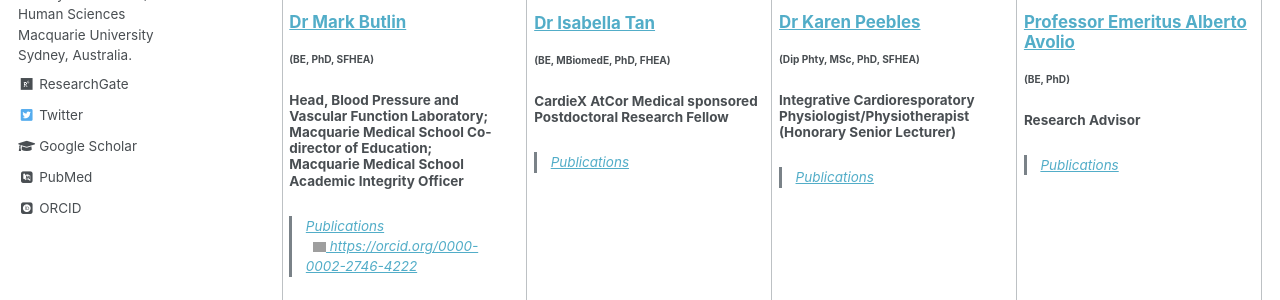
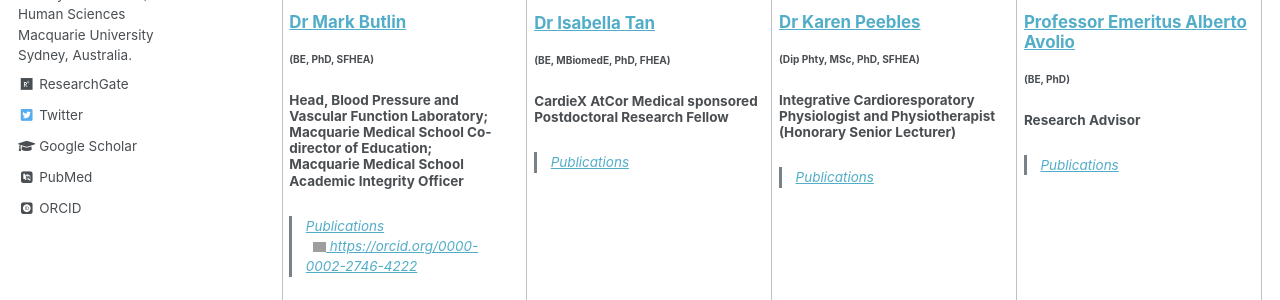
Before and after one commit to bpaflab/bpaflab.github.io, a Jekyll site: the page built from _pages/team.html, in a window 1280 px wide and 900 px high. Shown: the part 420-720 px from the top of the window. Built offline with Jekyll 4.4.1, drawn with Linux system fonts in a browser that asks for light colours; some web fonts are replaced; grey boxes are pictures that could not be loaded.

Commit message:
Update team.html

```diff
--- a/_pages/team.html
+++ b/_pages/team.html
@@ -45,7 +45,7 @@ author_profile: true
       <a href="https://researchers.mq.edu.au/en/persons/karen-peebles"><img src="../images/people_karen_peebles_gs.jpg" width="100%"  alt="Photo of Karen Peebles.">
       <h2>Dr Karen Peebles</h2></a>
       <h6>(Dip Phty, MSc, PhD, SFHEA)</h6>
-      <h3>Integrative Cardioresporatory Physiologist/Physiotherapist<br>(Honorary Senior Lecturer)</h3>
+      <h3>Integrative Cardioresporatory Physiologist and Physiotherapist<br>(Honorary Senior Lecturer)</h3>
       <blockquote><a href="https://researchers.mq.edu.au/en/persons/karen-peebles/publications/">Publications</a></blockquote>
     </td>
     <td width="25%" style="vertical-align:top">
```
